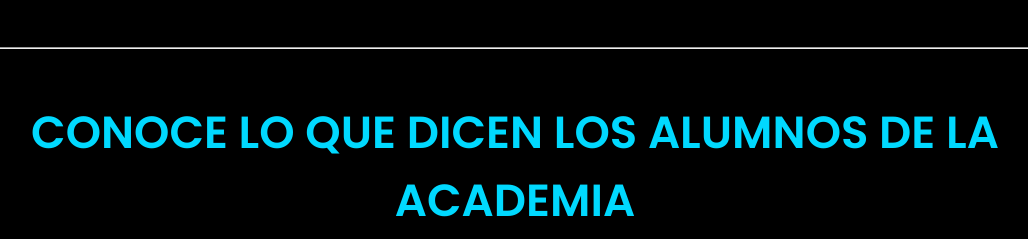
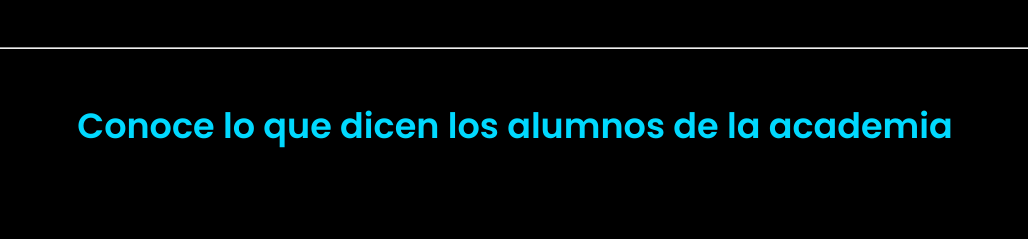
Before and after one commit to ExsuantermyJJV/MDG-academy, a plain HTML site: page index.html in a window 1280 px wide. Shown: the part 4462-4701 px from the top of the page, without its empty margins (125-1153 px from the left). Drawn offline with nearby package versions, Linux system fonts and the light colour scheme.

Commit message:
Update style.css

```diff
--- a/style.css
+++ b/style.css
@@ -17,13 +17,6 @@
 
     padding-bottom: 0;
     text-align: center;
-}
-
-.home2 .content2 h1 {
-    font-size: 4.5rem;
-    padding: 0 1rem;
-    text-shadow: 0 .3rem .5rem rgba(0, 0, 0, .3);
-    text-transform: uppercase;
 }
 
 .home2 .content2 p {
@@ -70,8 +63,6 @@ font-size: 1.3vh;
     color: rgb(255, 255, 255);
 }
 
-
-
 @media (max-width: 1200px) {
 
     html {
@@ -85,8 +76,6 @@ font-size: 1.3vh;
     .home .content p {
         padding: 1.5rem 2rem;
     }
-
-
   }
 
 /*testimonios */
```
